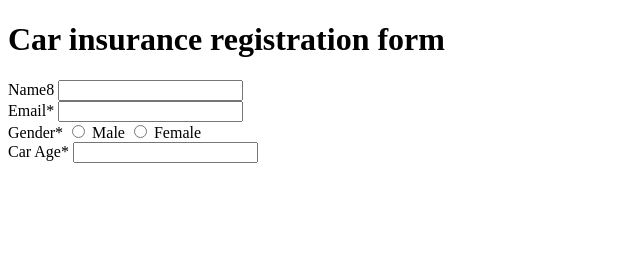
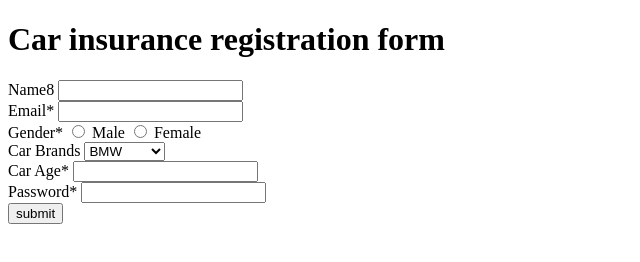
Before and after one commit to acciojob/car-insurance-form-bharath1617, a website: page main.html in a window 1280 px wide. Shown: the whole page, without its empty margins (0-640 px from the left). Drawn offline with Linux system fonts and the light colour scheme.

Commit message:
created a submission

```diff
--- a/main.html
+++ b/main.html
@@ -25,12 +25,21 @@
 	<input type="radio" id="gender"> Female
 		</div>
 	<div>
-
-
+	<label for="brand">Car Brands</label>
+		<select id="brand">
+			<option>BMW</option>
+		    <option>Audi</option>
+		   <option>Mercedez</option>
+		</select>
 	<div>
 		<label for="age">Car Age*</label>
 	    <input type="number" id="age">
 	</div>
+	<div>
+		<label for="password">Password*</label>
+		<input type="password" id="password">
+	</div>
+	<button>submit</button>
 </body>
 
 </html>
```
